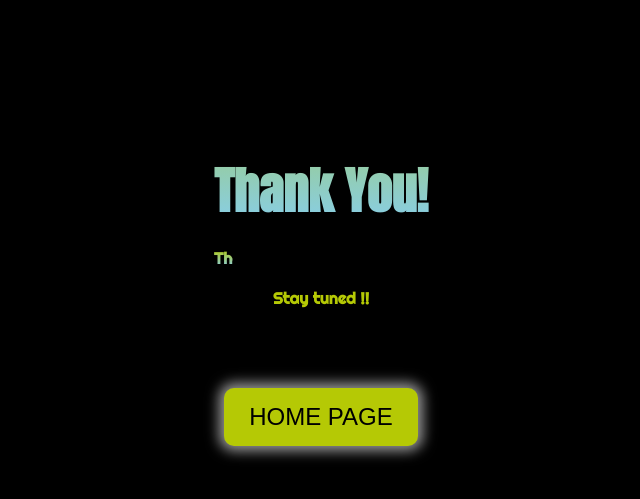
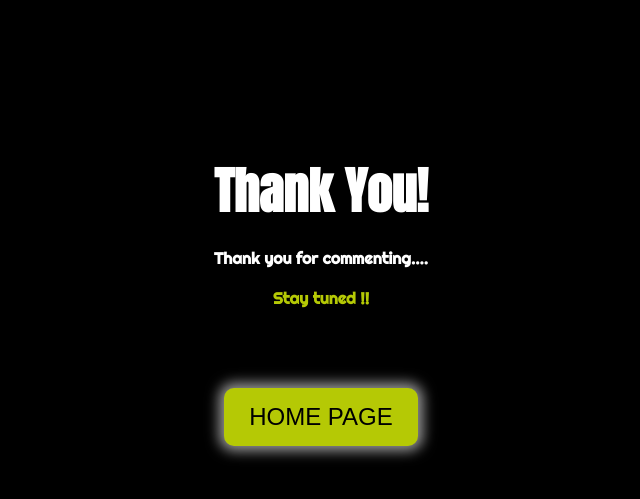
Before and after one commit to amehmichaeldev/comment-form, a plain HTML site: page index.html in a window 1280 px wide. Shown: the part 97-596 px from the top of the page, without its empty margins (319-959 px from the left). Drawn offline with Linux system fonts and the light colour scheme.

Commit message:
Update index.html

```diff
--- a/index.html
+++ b/index.html
@@ -144,9 +144,9 @@
 <body>
     <div class="box">
 
-        <h1 class="d">Thank You!</h1>
+        <h1 class="">Thank You!</h1>
         <br/>
-        <p><strong class="d">Thank you for commenting....</strong></p><br/>
+        <p><strong class="">Thank you for commenting....</strong></p><br/>
         <p><strong style="color:#b5c905 ">Stay tuned !!</strong></p>
 
         <br/>
```
